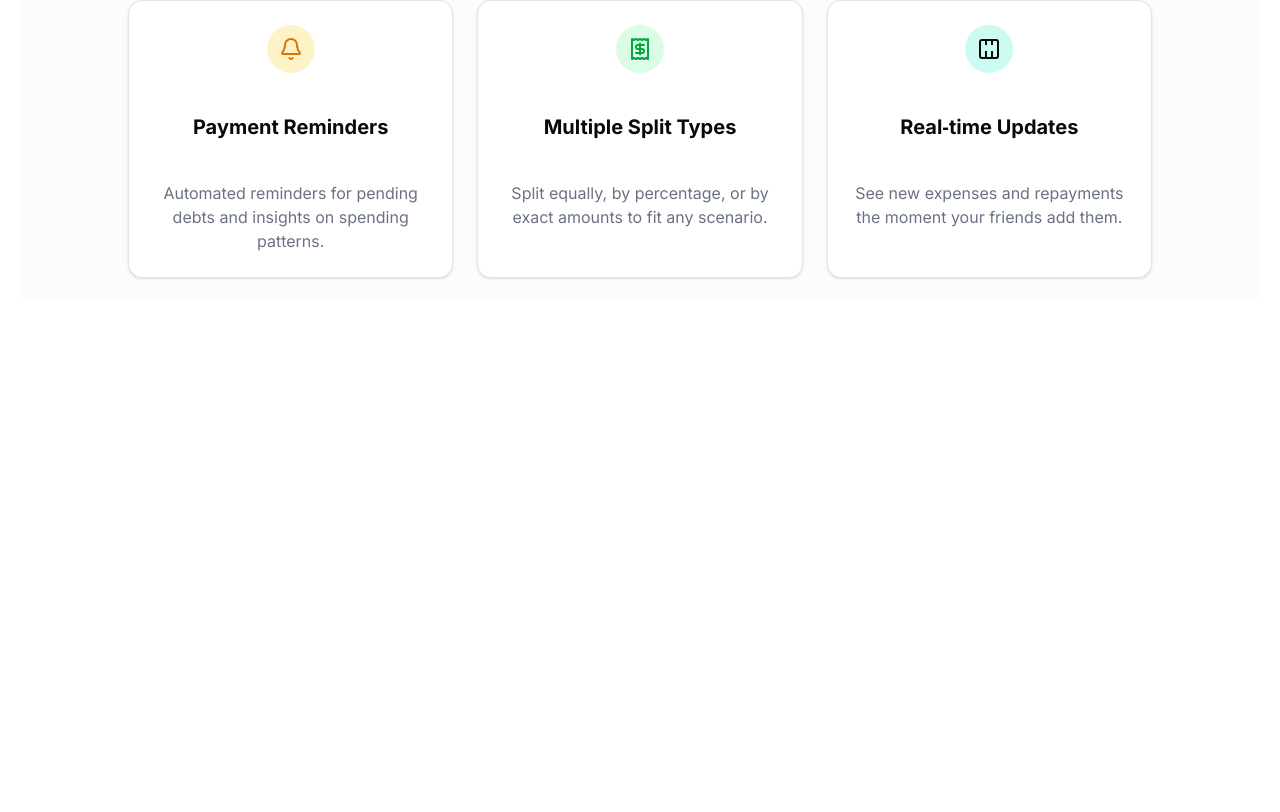
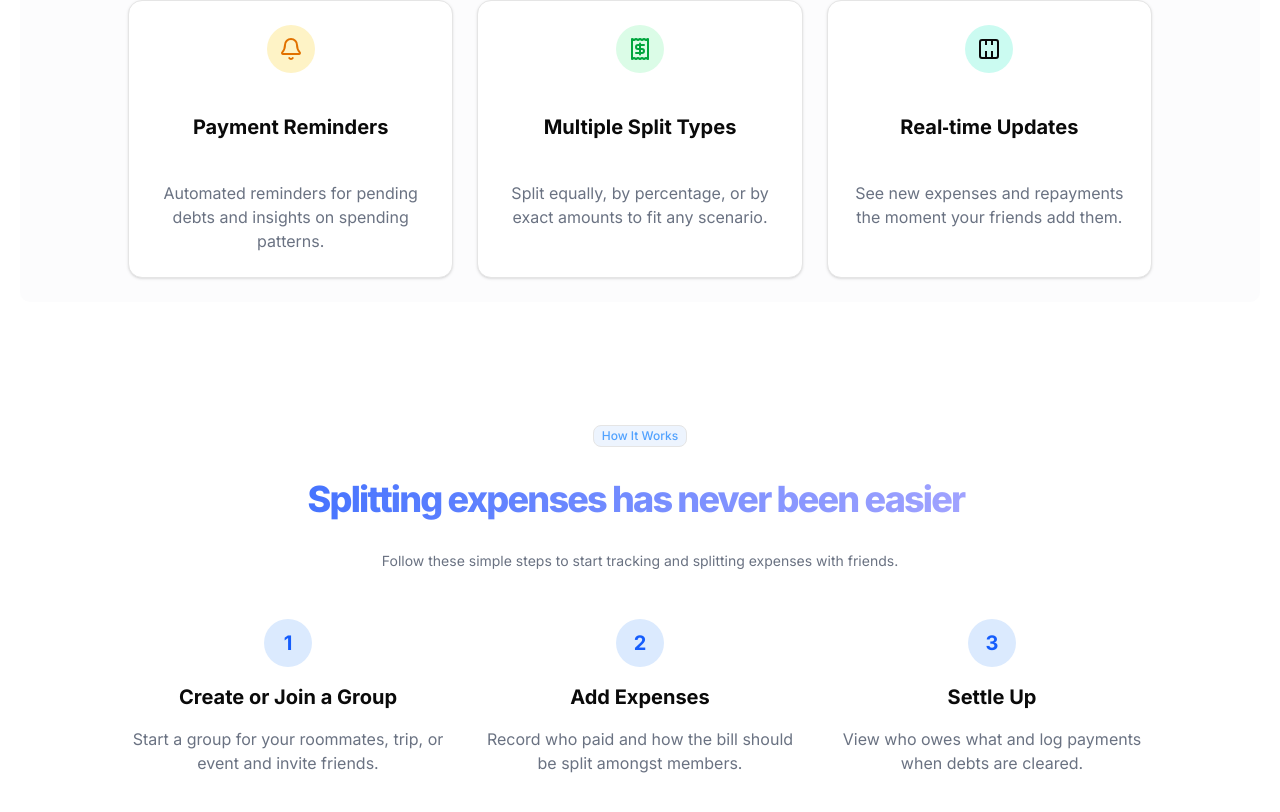
Before and after one commit to vvvardhan3/heart_wallet, a Next.js app: page / in a window 1280 px wide. Shown: the part 1168-1980 px from the top of the page. Before the commit the page ends 1518 px from the top, so only its background shows below. Built offline with nearby package versions, Linux system fonts and the light colour scheme; no server answers.

Commit message:
added how it works content

```diff
--- a/app/page.js
+++ b/app/page.js
@@ -3,7 +3,7 @@
 import { Badge } from "@/components/ui/badge";
 import { Button } from "@/components/ui/button";
 import { Card } from "@/components/ui/card";
-import { FEATURES } from "@/lib/landing";
+import { FEATURES, STEPS } from "@/lib/landing";
 import { ArrowRight } from "lucide-react";
 import Link from "next/link";
 import { TypeAnimation } from "react-type-animation";
@@ -63,7 +63,7 @@ export default function Home() {
         {/* Features Section */}
         <section id="features" className="bg-gray-50/50 rounded-lg p-6">
           <div className="container mx-auto text-center px-4 md:px-6 space-y-6">
-            <Badge variant={"outline"}>Features</Badge>
+            <Badge variant={"outline"} className={"bg-blue-100/50 text-blue-400"}>Features</Badge>
             <h2 className="gradient-title text-3xl md:text-5xl max-w-4xl mx-auto">
               Features that make splitting expenses easy
             </h2>
@@ -88,6 +88,37 @@ export default function Home() {
             </div>
           </div>
         </section>
+
+        {/* How It Works Section */}
+        <section id="how-it-works" className="py-20">
+          <div className="container mx-auto space-y-6 px-4 md:px-6 text-center">
+            <Badge variant="outline" className="bg-blue-100/50 text-blue-400">
+              How It Works
+            </Badge>
+            <h2 className="gradient-title mt-2 text-3xl md:text-4xl">
+              Splitting expenses has never been easier
+            </h2>
+            <p className="text-center text-gray-500 text-sm md:text-x1/relaxed max-w-2xl mx-auto">
+              Follow these simple steps to start tracking and splitting expenses
+              with friends.
+            </p>
+
+            <div className="mx-auto mt-12 grid max-w-5xl gap-8 md:grid-cols-3">
+              {STEPS.map(({ label, title, description }) => (
+                <div
+                  key={label}
+                  className="flex flex-col items-center space-y-4"
+                >
+                  <div className="flex h-12 w-12 items-center justify-center rounded-full bg-blue-100 text-xl font-bold text-blue-600">
+                    {label}
+                  </div>
+                  <h3 className="text-xl font-bold">{title}</h3>
+                  <p className="text-gray-500 text-center">{description}</p>
+                </div>
+              ))}
+            </div>
+          </div>
+        </section>
       </section>
     </div>
   );
```
